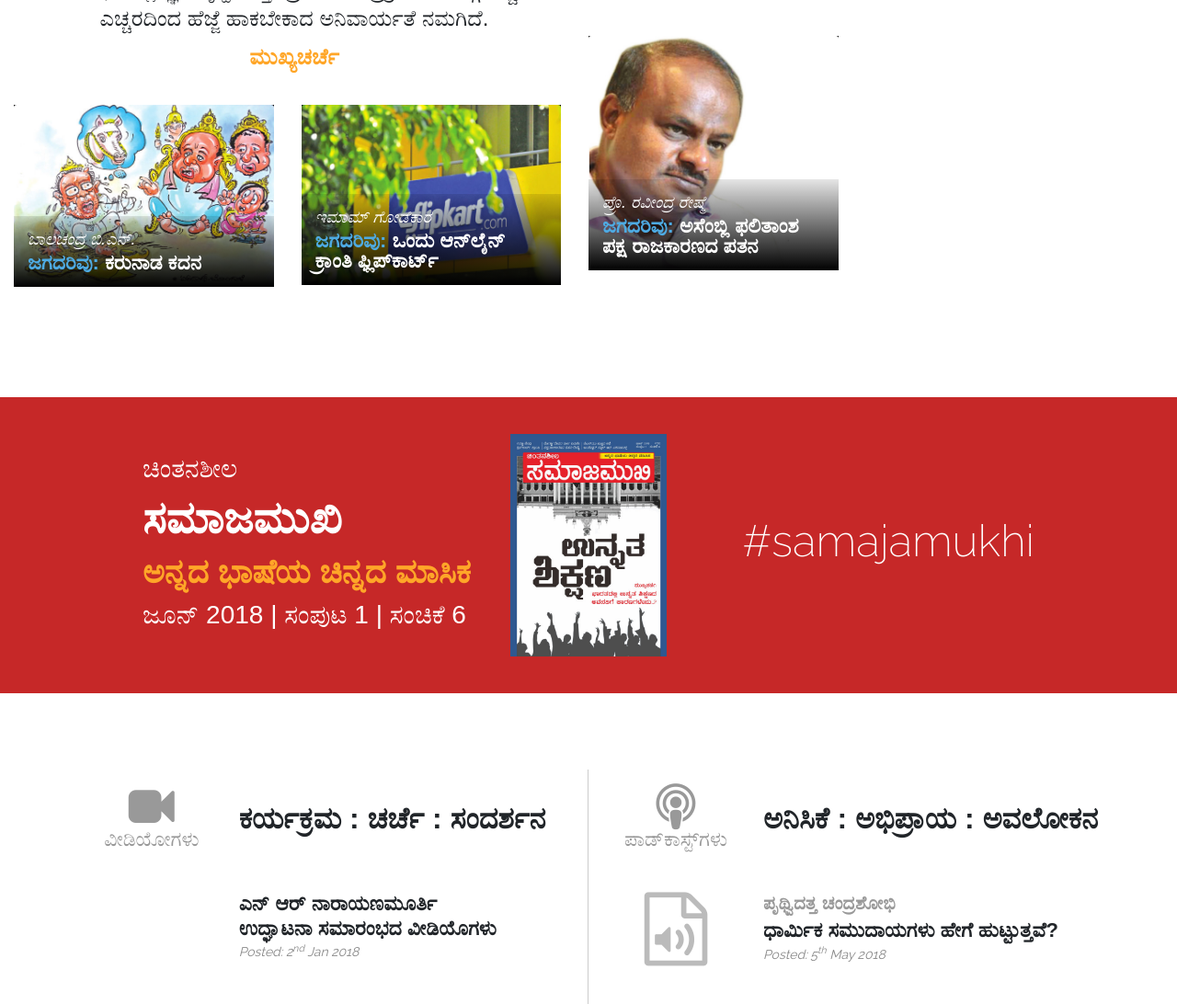
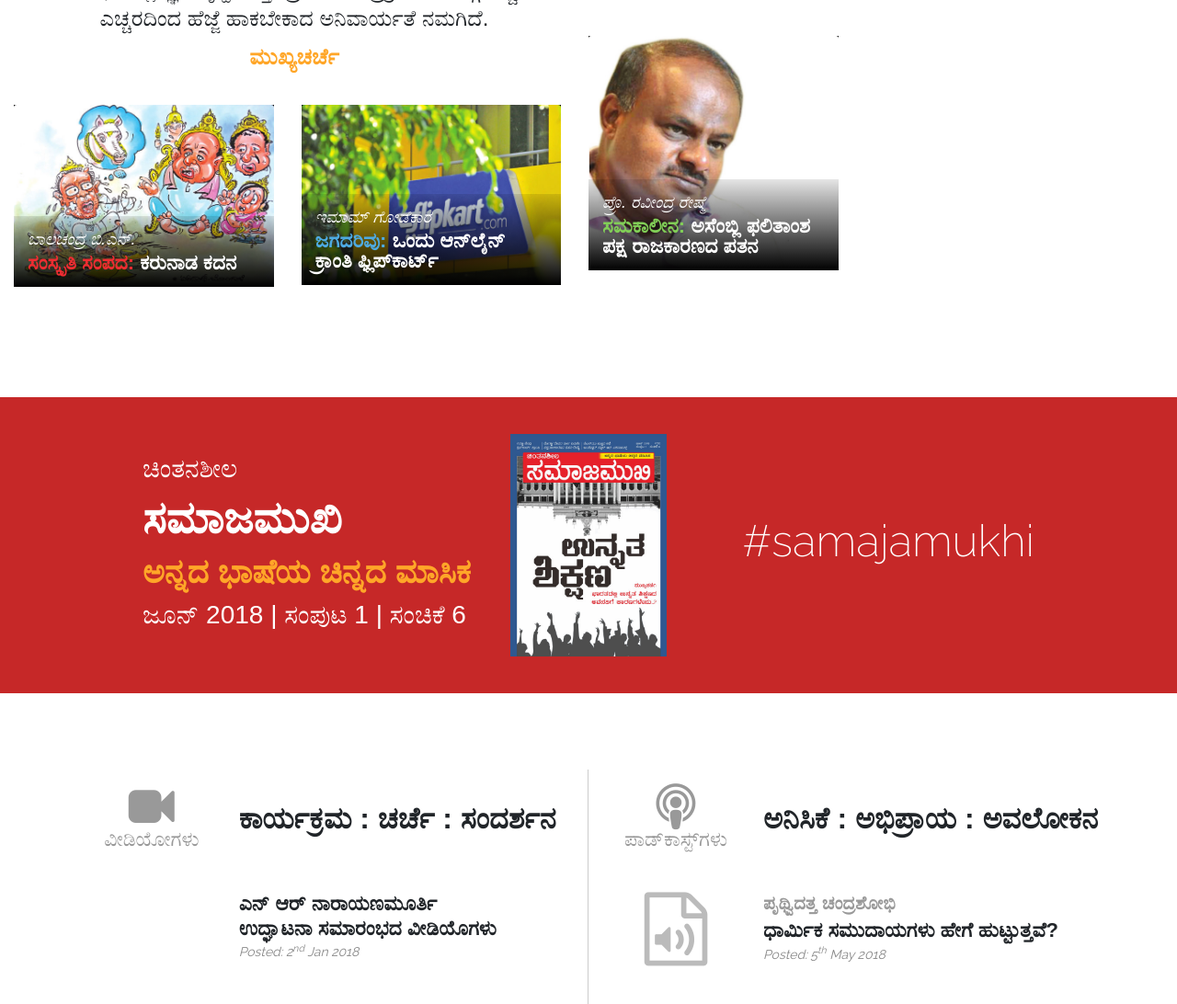
Before and after one commit to SrirangaDigital/samajamukhi, a PHP site: the page made by application/views/flat/1-ಮುಖಪುಟ/index.php in a window 1280 px wide. Shown: the part 648-1740 px from the top of the page at 92% size. Run offline with PHP 8.4, Linux system fonts and the light colour scheme; the template is opened without the code that fills it, so the values that code supplies are empty; some libraries are stand-ins or nearby versions; grey boxes are pictures that could not be loaded.

Commit message:
typos fixed

```diff
--- a/application/views/flat/1-ಮುಖಪುಟ/index.php
+++ b/application/views/flat/1-ಮುಖಪುಟ/index.php
@@ -24,7 +24,7 @@
 						<img class="card-img-top" src="<?=PUBLIC_URL?>images/201806/0078a.jpg" />
 						<div class="card-body">
 							<p class="card-author">ಬಾಲಚಂದ್ರ ಬಿ.ಎನ್.</p>
-							<h5 class="card-title"><strong class="blue">ಜಗದರಿವು</strong> <a href="<?=BASE_URL?>articles/article-20180602.05.07">ಕರುನಾಡ ಕದನ</a></h5>
+							<h5 class="card-title"><strong class="red">ಸಂಸ್ಕೃತಿ ಸಂಪದ</strong> <a href="<?=BASE_URL?>articles/article-20180602.05.07">ಕರುನಾಡ ಕದನ</a></h5>
 						</div>
 					</div>
 				</div>
@@ -62,7 +62,7 @@
 				<img class="card-img-top" src="<?=PUBLIC_URL?>images/201806/0019b.jpg" />
 				<div class="card-body">
 					<p class="card-author">ಪ್ರೊ. ರವೀಂದ್ರ ರೇಷ್ಮೆ</p>
-					<h5 class="card-title"><strong class="blue">ಜಗದರಿವು</strong> <a href="<?=BASE_URL?>articles/article-20180602.01.07">ಅಸೆಂಬ್ಲಿ ಫಲಿತಾಂಶ<br />ಪಕ್ಷ ರಾಜಕಾರಣದ ಪತನ</a></h5>
+					<h5 class="card-title"><strong class="green">ಸಮಕಾಲೀನ</strong> <a href="<?=BASE_URL?>articles/article-20180602.01.07">ಅಸೆಂಬ್ಲಿ ಫಲಿತಾಂಶ<br />ಪಕ್ಷ ರಾಜಕಾರಣದ ಪತನ</a></h5>
 				</div>
 			</div>
 		</div>
@@ -104,7 +104,7 @@
 		<div class="col-md-6 videos">
 			<div class="row align-items-center">
 				<p class="col-md-4 clock"><i class="fa fa-video-camera"></i><br />ವೀಡಿಯೋಗಳು</p>
-				<h2 class="card-title col-md-8">ಕರ್ಯಕ್ರಮ : ಚರ್ಚೆ : ಸಂದರ್ಶನ</h2>
+				<h2 class="card-title col-md-8">ಕಾರ್ಯಕ್ರಮ : ಚರ್ಚೆ : ಸಂದರ್ಶನ</h2>
 			</div>
 			<div class="row align-items-top">
 				<iframe class="col-md-4" width="100" height="100" src="https://www.youtube.com/embed/Hkp2yvbubbw?rel=0&amp;showinfo=0" frameborder="0" allow="autoplay; encrypted-media" allowfullscreen></iframe>
--- a/application/views/flat/article-lists/mukhyacharche.php
+++ b/application/views/flat/article-lists/mukhyacharche.php
@@ -237,21 +237,21 @@
 	<div class="row">
 		<div class="col-md-12">
 			<p class="author"></p>
-			<p class="title"><a href="<?=BASE_URL?>articles/article-20180202.02.01"></a>ಮುಖ್ಯಚರ್ಚೆಗೆ ಪ್ರವೇಶ</h5>
+			<p class="title"><a href="<?=BASE_URL?>articles/article-20180202.02.01">ಮುಖ್ಯಚರ್ಚೆಗೆ ಪ್ರವೇಶ</a></p>
 			<p class="date english orange"><i class="fa fa-book"></i> February 2018</p>
 		</div>
 	</div>
 	<div class="row">
 		<div class="col-md-12">
 			<p class="author"></p>
-			<p class="title"><a href="<?=BASE_URL?>articles/article-20180202.02.02"></a>ಕುಡಿಯುವ ನೀರಿಗೆ 125 ಟಿ.ಎಮ್.ಸಿ. ನೀರು ಮೀಸಲಿಡುವುದು</h5>
+			<p class="title"><a href="<?=BASE_URL?>articles/article-20180202.02.02">ಕುಡಿಯುವ ನೀರಿಗೆ 125 ಟಿ.ಎಮ್.ಸಿ. ನೀರು ಮೀಸಲಿಡುವುದು</a></p>
 			<p class="date english orange"><i class="fa fa-book"></i> February 2018</p>
 		</div>
 	</div>
 	<div class="row">
 		<div class="col-md-12">
 			<p class="author"></p>
-			<p class="title"><a href="<?=BASE_URL?>articles/article-20180202.02.03"></a>ಹೋಬಳಿ ಕೇಂದ್ರಗಳಲ್ಲಿ ಎಲ್ಲ ಸರ್ಕಾರಿ ಸೇವೆಗಳು ಲಭ್ಯವಿರುವ ಸೇವಾಗ್ರಾಮ ಯೋಜನೆ</h5>
+			<p class="title"><a href="<?=BASE_URL?>articles/article-20180202.02.03">ಹೋಬಳಿ ಕೇಂದ್ರಗಳಲ್ಲಿ ಎಲ್ಲ ಸರ್ಕಾರಿ ಸೇವೆಗಳು ಲಭ್ಯವಿರುವ ಸೇವಾಗ್ರಾಮ ಯೋಜನೆ</a></p>
 			<p class="date english orange"><i class="fa fa-book"></i> February 2018</p>
 		</div>
 	</div>
--- a/application/views/flat/article-lists/samskriti.php
+++ b/application/views/flat/article-lists/samskriti.php
@@ -238,7 +238,7 @@
 	<div class="row">
 		<div class="col-md-12">
 			<p class="author"></p>
-			<p class="title"><a href="<?=BASE_URL?>articles/article-20180302.05.07"></a>ಸ್ಕೀಯಿಂಗ್ ಪಟು ಆಂಚಲ್ ಠಾಕೂರ್</h5>
+			<p class="title"><a href="<?=BASE_URL?>articles/article-20180302.05.07">ಸ್ಕೀಯಿಂಗ್ ಪಟು ಆಂಚಲ್ ಠಾಕೂರ್</a></p>
 			<p class="date english red"><i class="fa fa-book"></i> March 2018</p>
 		</div>
 	</div>
```
